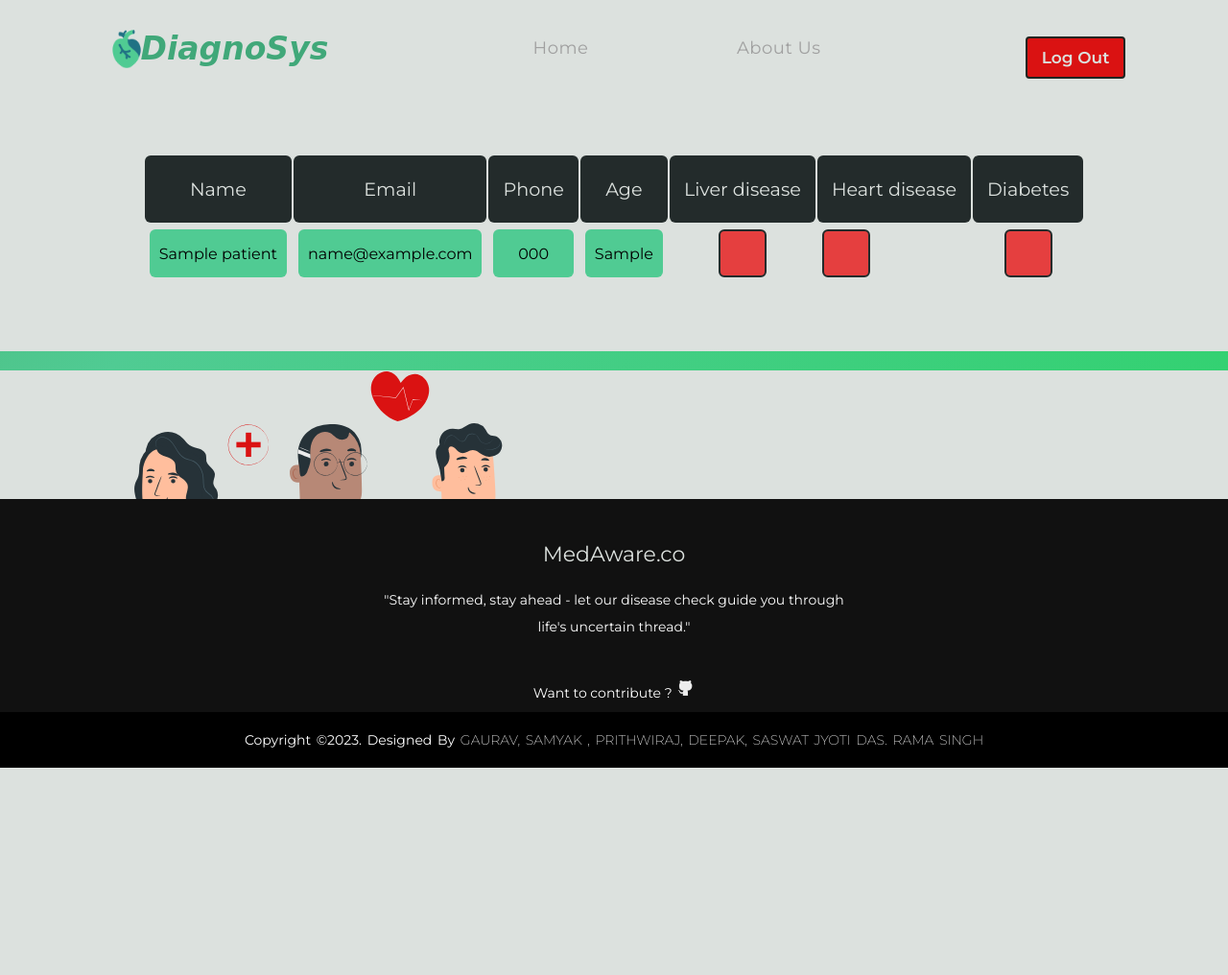
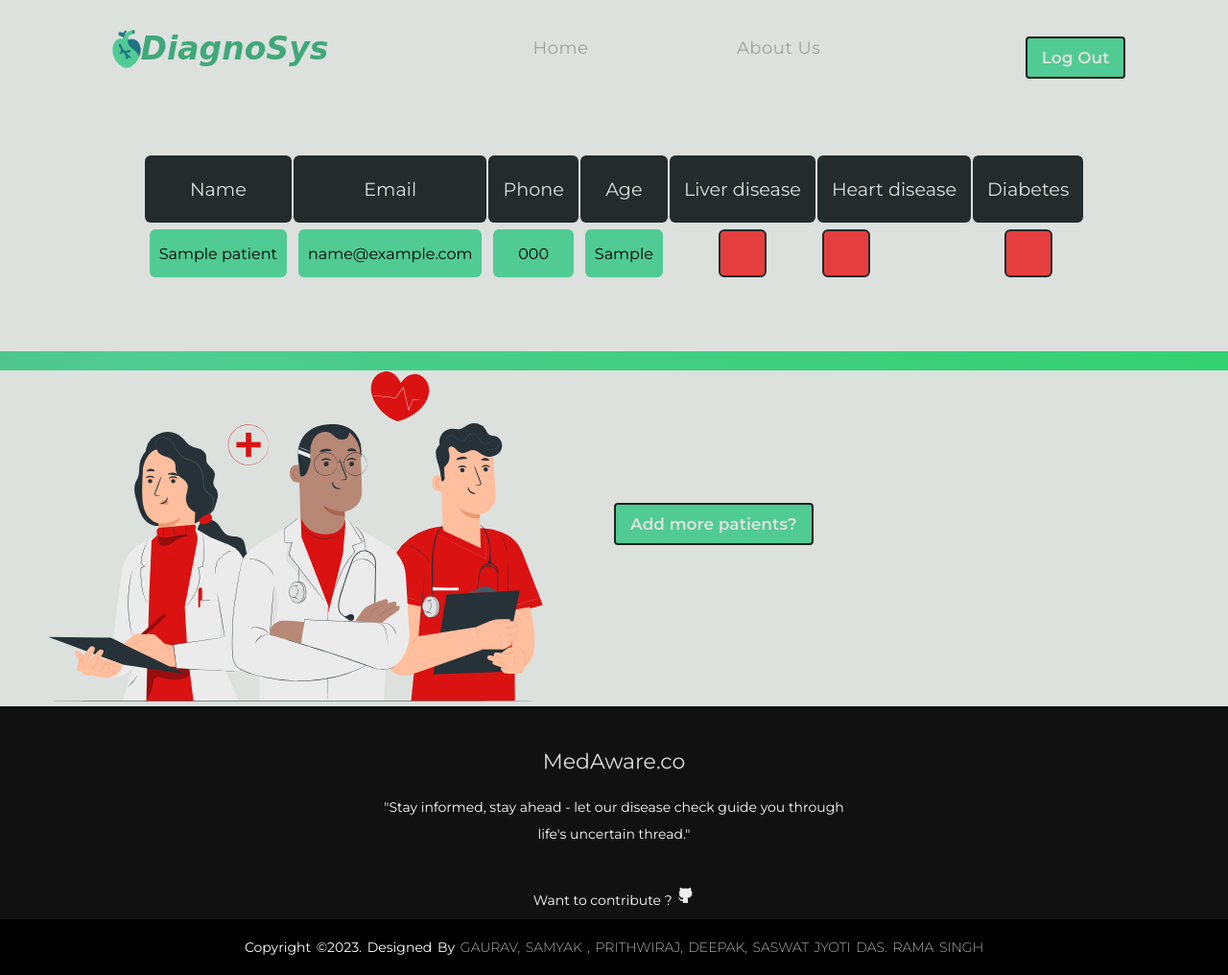
Before and after one commit to hacktoberfest-codex/DiagnoSys, a Flask app: page /patients in a window 1280 px wide. Shown: the whole page at 96% size. Before the commit the page ends 800 px from the top, so only its background shows below. Run offline with Flask 3, Linux system fonts and the light colour scheme; the visitor is signed in with stand-in values (Sample User, id 1); tables that the repository leaves empty hold one stand-in row (values such as "Sample post"); parts of the project's set-up code (start-up, migrations or seed data) failed here and were passed over; some web fonts are replaced.

Commit message:
jhqdkqwdfgkqf

```diff
--- a/static/css/table.css
+++ b/static/css/table.css
@@ -219,6 +219,7 @@ td *{
     justify-content: flex-start;
     width: 100%;
     height: 30vh;
+    margin-bottom: 10vh;
 }
 .imagecontainer{
     margin-top: 50px;
--- a/templates/patients.html
+++ b/templates/patients.html
@@ -19,12 +19,7 @@
     href="https://stackpath.bootstrapcdn.com/font-awesome/4.7.0/css/font-awesome.min.css"
   />
     <title>Document</title>
-    <style>
-        footer {
-          position: fixed;
-          bottom: 0;
-        }
-      </style>
+
 </head>
 <body>
             {% if message %}
@@ -47,7 +42,7 @@
 
             </div>
             <div class="navElemContainers">
-            <div class="buttonColour red"><a href="{{url_for('logout')}}">Log Out</a></div>
+            <div class="buttonColour"><a href="{{url_for('logout')}}">Log Out</a></div>
 
             </div>
         </nav>
```
